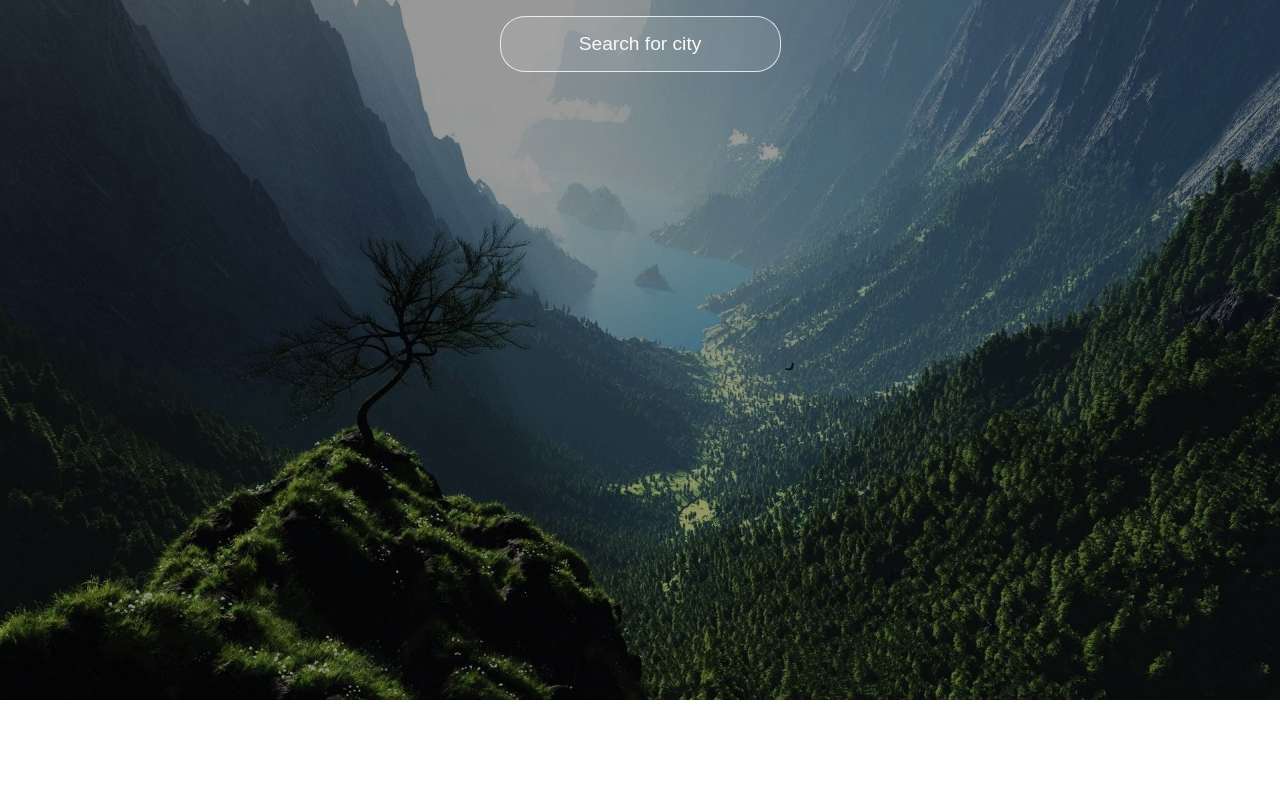
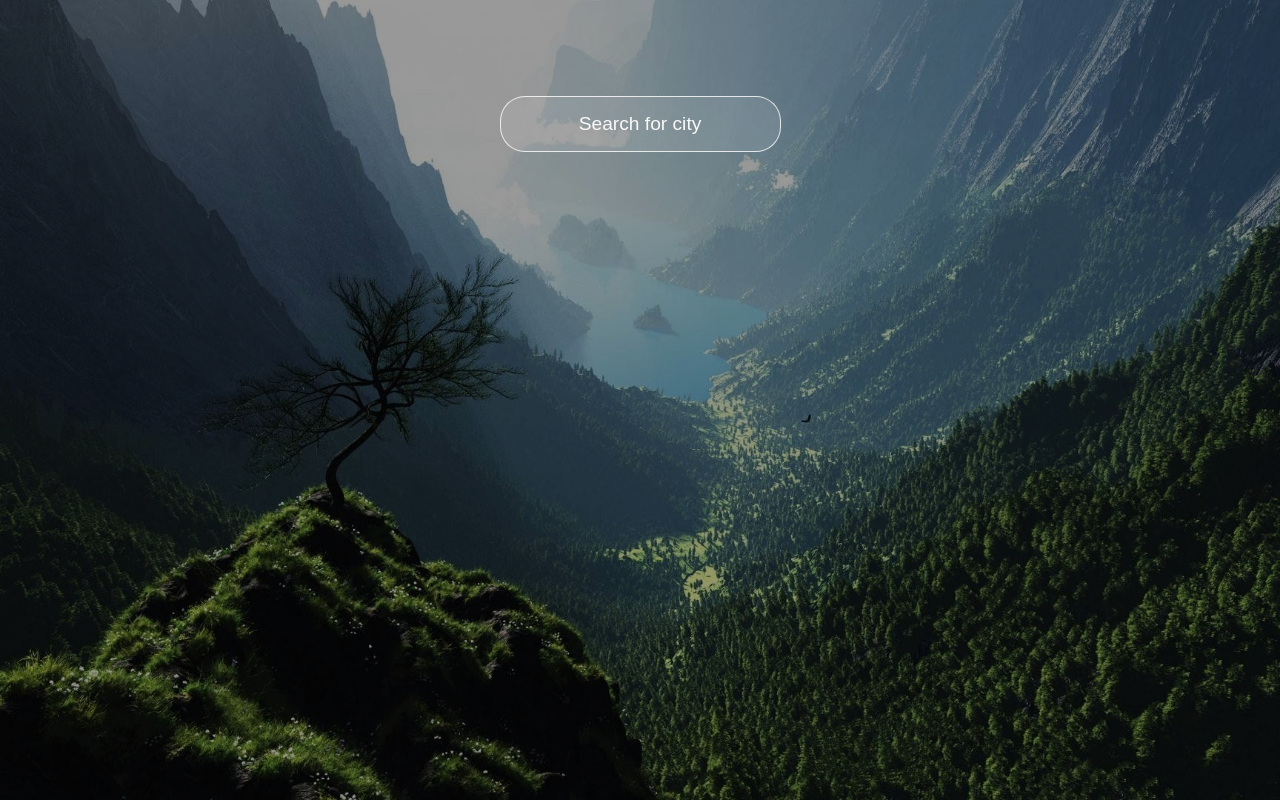
Before and after one commit to OmarBassatni97/weather-app, a React (Create React App) app: page / in a window 1280 px wide. Built offline with nearby package versions, Linux system fonts and the light colour scheme; the HTML template or start-up script is replaced by a standard one.

Commit message:
bug fixed

```diff
--- a/src/index.css
+++ b/src/index.css
@@ -19,7 +19,7 @@ h1 {
 }
 .app {
   width: 100%;
-  height: 100%;
+  height: 100vh;
   position: relative;
   background-color: rgba(0,0,0,0.4);
   color: #fff;
@@ -55,7 +55,7 @@ h1 {
 
 .container {
   max-width: 700px;
-  height: 700px;
+  height: 600px;
   margin: auto;
   padding: 0 1rem;
   position: relative;
```
